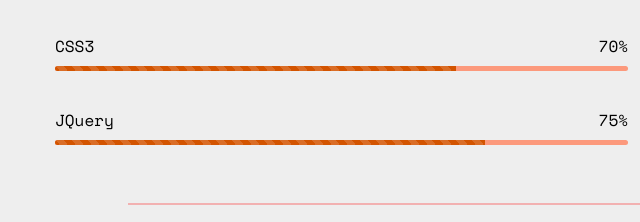
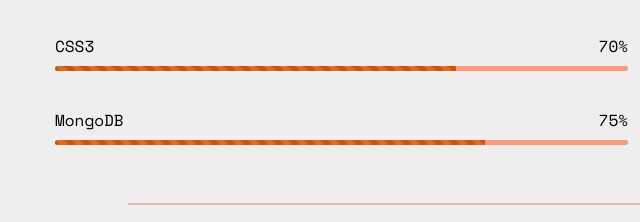
Before and after one commit to Rohith-546/portfolio, a plain HTML site: page index.html in a window 1280 px wide. Shown: the part 2238-2460 px from the top of the page, 0-640 px from the left. Drawn offline with nearby package versions, Linux system fonts and the light colour scheme; a web font is replaced by a local one.

Commit message:
Update index.html

```diff
--- a/index.html
+++ b/index.html
@@ -166,7 +166,7 @@
           </div>
         </div>
         <div class="progress-wrap">
-          <h3><span class="name-left">JQuery</span><span class="value-right">75%</span></h3>
+          <h3><span class="name-left">MongoDB</span><span class="value-right">75%</span></h3>
           <div class="progress" style="background-color: #FC997C;">
             <div class="progress-bar progress-bar-3 progress-bar-striped active progress-bar-animated" role="progressbar" aria-valuenow="75" aria-valuemin="0" aria-valuemax="100" style="width:75%">
             </div>
```
